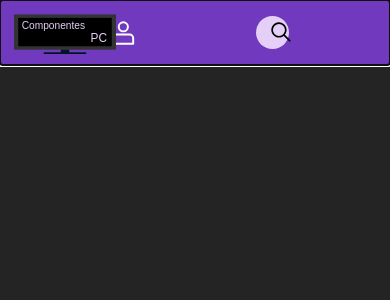
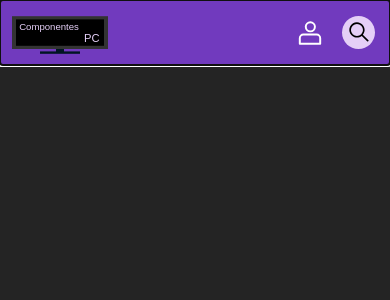
Before and after one commit to Nico96C/Componentes-PC, a React (Vite) app: page / in a window 390 px wide. Shown: the top 300 px of the page. Built offline with nearby package versions, Linux system fonts and the light colour scheme.

Commit message:
Cambios Estilos y funcion responsive barra de busqueda.

```diff
--- a/src/App.css
+++ b/src/App.css
@@ -56,10 +56,11 @@
 .Search-Background {
   background-color: #E5CFF7;
   border-radius: 15px;
-  padding: 0 15px 0 15px;
+  padding: 0 15px;
   width: 70%;
   height: 50%;
   margin: 0 auto;
+  transition: width 0.5s ease;
 }
 
 .Search-Button {
@@ -108,7 +109,7 @@
 @media (max-width: 768px) {
   .Logo-Container {
     position: absolute;
-    width: 100px;
+    width: 40px;
     top: 0px;
     left: -20px;
   }
@@ -128,19 +129,19 @@
   .Search-Background {
     border-radius: 20px;
     width: 33px;
+    margin: 0 15px 0 0px;
   }
 
   .Search-Button {
-    display: flex;
-    margin: auto;
-    padding: auto;
+    position: relative;
+    left: -8px;
   }
 
-  .Search-Container {
-
+  .Search-Background.expanded {
+    width: 56%;
   }
 
-  .Search {
-
+  .Search::-webkit-search-cancel-button {
+    -webkit-appearance: none;
   }
 }
--- a/src/App.jsx
+++ b/src/App.jsx
@@ -2,8 +2,15 @@ import Logo from "./svg/logo.svg";
 import "./App.css";
 import SearchIcon from "./svg/busqueda.jsx";
 import UserIcon from "./svg/usuario.jsx";
+import { useState } from "react";
 
 function App() {
+  const [expanded, setExpanded] = useState(false);
+
+  const toggleSearch = () => {
+    setExpanded(!expanded);
+  };
+
   return (
     <>
       <div>
@@ -17,14 +24,14 @@ function App() {
               <UserIcon color="white" className="user-icon" />
             </div>
 
-            <div className="Search-Background">
+            <div className={`Search-Background ${expanded ? 'expanded' : ''}`}>
               <div className="Search-Container">
                 <input
                   className="Search"
                   type="search"
                   placeholder="Buscar Componentes..."
                 />
-                <button className="Search-Button">
+                <button className="Search-Button" onClick={toggleSearch}>
                   <SearchIcon className="icon-search" />
                 </button>
               </div>
```
Also changed, not shown: src/svg/logo.svg.
